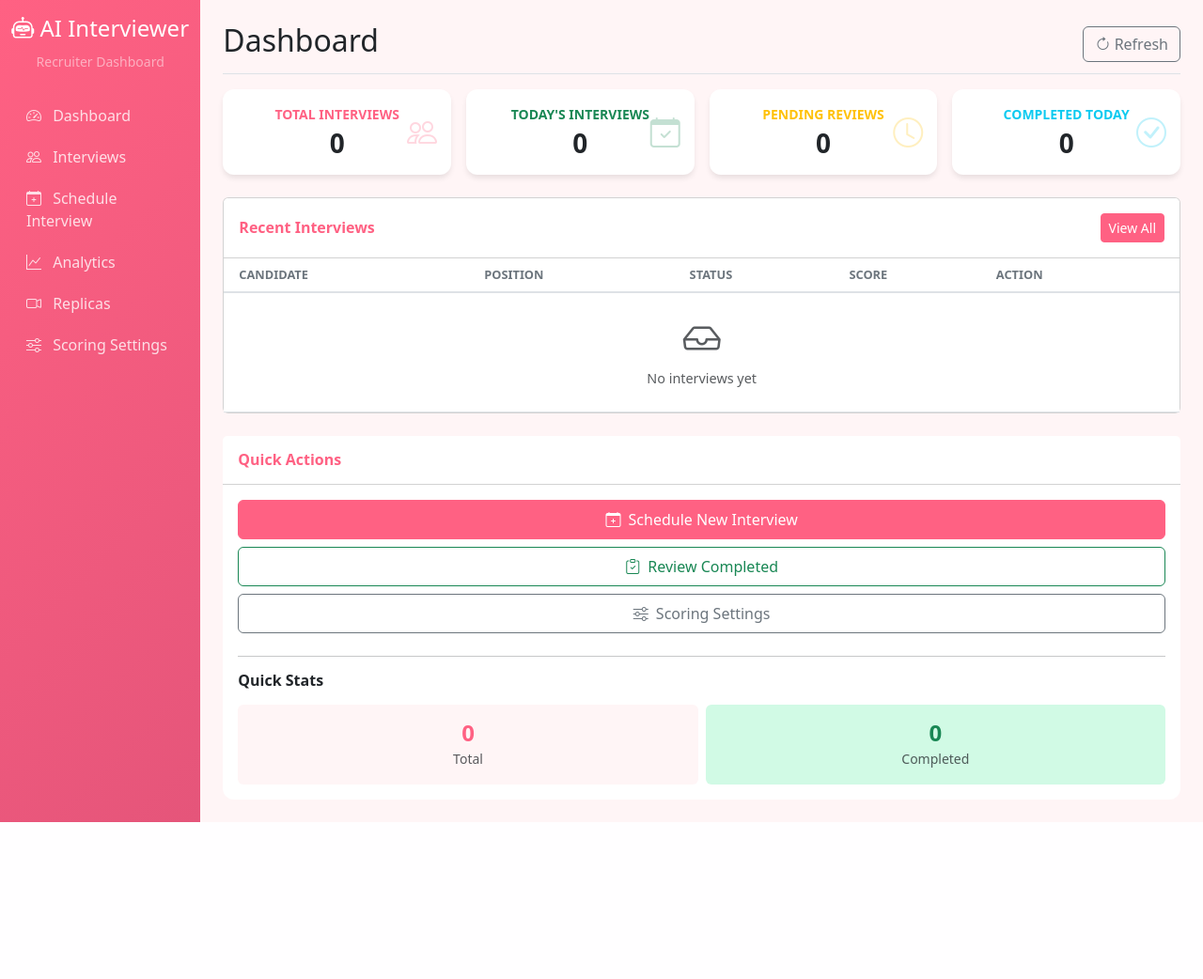
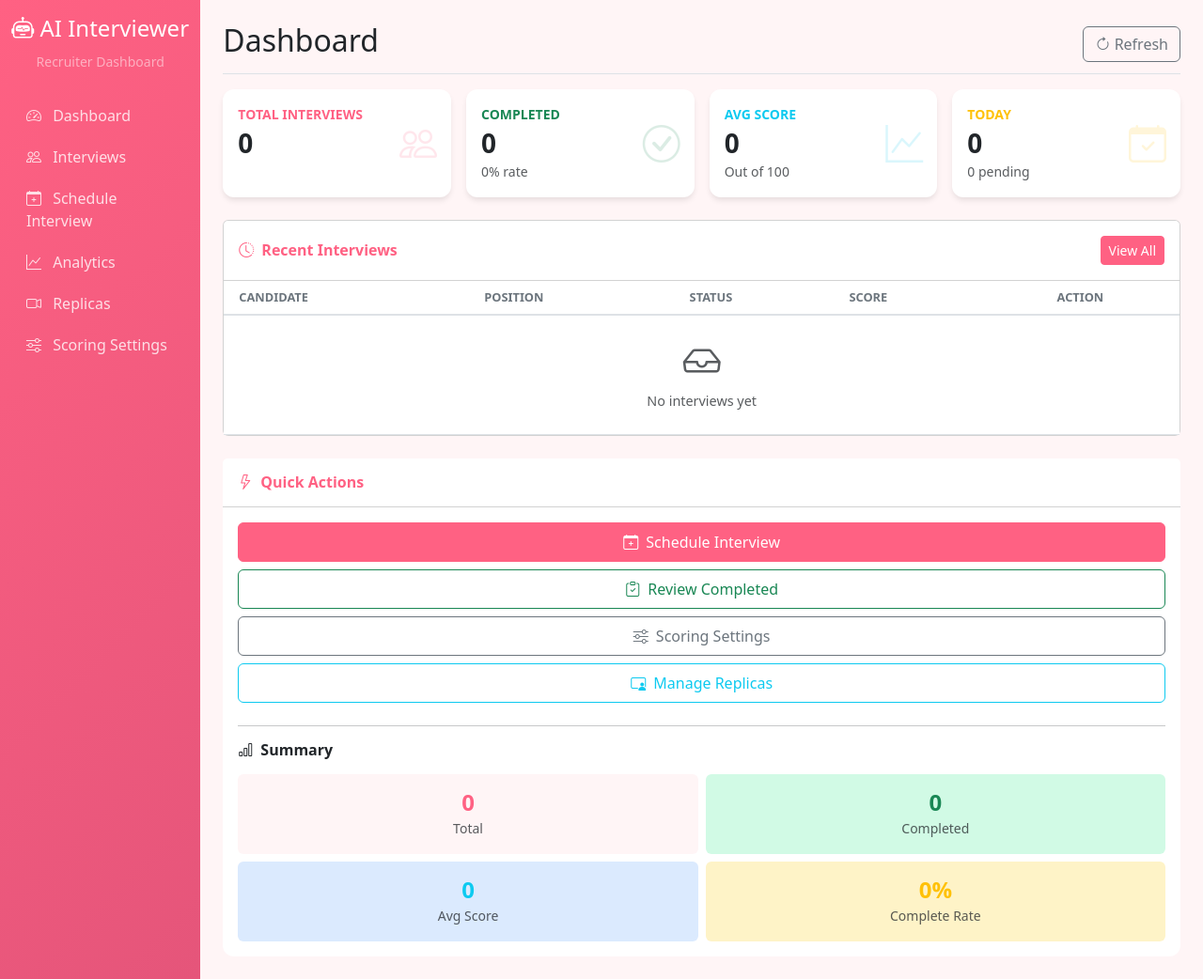
Before and after one commit to prashantlv/ai-interviewer, a FastAPI app: page /dashboard/ in a window 1280 px wide. Shown: the whole page at 94% size. Before the commit the page ends 875 px from the top, so only its background shows below. Run offline with FastAPI, Linux system fonts and the light colour scheme.

Commit message:
fix dashboard layout

```diff
--- a/web_server/templates/dashboard.html
+++ b/web_server/templates/dashboard.html
@@ -10,10 +10,20 @@
         border: none;
         border-radius: 12px;
         transition: transform 0.2s, box-shadow 0.2s;
+        position: relative;
+        overflow: hidden;
     }
     .stat-card:hover {
         transform: translateY(-2px);
         box-shadow: 0 4px 15px rgba(0,0,0,0.1);
+    }
+    .stat-icon {
+        font-size: 2.5rem;
+        position: absolute;
+        right: 15px;
+        top: 50%;
+        transform: translateY(-50%);
+        opacity: 0.15;
     }
     .avatar-sm {
         width: 32px;
@@ -40,10 +50,7 @@
     .score-good { background-color: #dbeafe; color: #1e40af; }
     .score-average { background-color: #fef3c7; color: #92400e; }
     .score-poor { background-color: #fee2e2; color: #991b1b; }
-    .quick-action-card {
-        border: none;
-        border-radius: 12px;
-    }
+    .quick-action-card { border: none; border-radius: 12px; }
     .table th {
         font-size: 0.8rem;
         font-weight: 600;
@@ -51,10 +58,7 @@
         color: #6c757d;
         border-bottom: 2px solid #dee2e6;
     }
-    .table td {
-        vertical-align: middle;
-        font-size: 0.9rem;
-    }
+    .table td { vertical-align: middle; font-size: 0.9rem; }
     @media (max-width: 1400px) {
         .hide-on-lg { display: none !important; }
     }
@@ -73,52 +77,57 @@
     <div class="col-6 col-lg-3">
         <a href="/dashboard/interviews" class="text-decoration-none">
             <div class="card stat-card h-100">
-                <div class="card-body text-center py-3">
+                <div class="card-body py-3">
                     <div class="text-primary text-uppercase small fw-bold mb-1">Total Interviews</div>
                     <div class="h3 mb-0 fw-bold">{{ data.total_interviews }}</div>
-                    <i class="bi bi-people text-primary opacity-25" style="font-size: 2rem; position: absolute; right: 15px; top: 50%; transform: translateY(-50%);"></i>
+                    <i class="bi bi-people stat-icon text-primary"></i>
+                </div>
+            </div>
+        </a>
+    </div>
+    <div class="col-6 col-lg-3">
+        <a href="/dashboard/interviews?status=completed" class="text-decoration-none">
+            <div class="card stat-card h-100">
+                <div class="card-body py-3">
+                    <div class="text-success text-uppercase small fw-bold mb-1">Completed</div>
+                    <div class="h3 mb-0 fw-bold">{{ data.completed_total }}</div>
+                    <small class="text-muted">{{ data.completion_rate }}% rate</small>
+                    <i class="bi bi-check-circle stat-icon text-success"></i>
                 </div>
             </div>
         </a>
     </div>
     <div class="col-6 col-lg-3">
         <div class="card stat-card h-100">
-            <div class="card-body text-center py-3">
-                <div class="text-success text-uppercase small fw-bold mb-1">Today's Interviews</div>
-                <div class="h3 mb-0 fw-bold">{{ data.interviews_today }}</div>
-                <i class="bi bi-calendar-check text-success opacity-25" style="font-size: 2rem; position: absolute; right: 15px; top: 50%; transform: translateY(-50%);"></i>
+            <div class="card-body py-3">
+                <div class="text-info text-uppercase small fw-bold mb-1">Avg Score</div>
+                <div class="h3 mb-0 fw-bold">{{ data.average_score }}</div>
+                <small class="text-muted">Out of 100</small>
+                <i class="bi bi-graph-up stat-icon text-info"></i>
             </div>
         </div>
     </div>
     <div class="col-6 col-lg-3">
         <div class="card stat-card h-100">
-            <div class="card-body text-center py-3">
-                <div class="text-warning text-uppercase small fw-bold mb-1">Pending Reviews</div>
-                <div class="h3 mb-0 fw-bold">{{ data.pending_interviews }}</div>
-                <i class="bi bi-clock text-warning opacity-25" style="font-size: 2rem; position: absolute; right: 15px; top: 50%; transform: translateY(-50%);"></i>
+            <div class="card-body py-3">
+                <div class="text-warning text-uppercase small fw-bold mb-1">Today</div>
+                <div class="h3 mb-0 fw-bold">{{ data.interviews_today }}</div>
+                <small class="text-muted">{{ data.pending_interviews }} pending</small>
+                <i class="bi bi-calendar-check stat-icon text-warning"></i>
             </div>
         </div>
-    </div>
-    <div class="col-6 col-lg-3">
-        <a href="/dashboard/interviews?status=completed" class="text-decoration-none">
-            <div class="card stat-card h-100">
-                <div class="card-body text-center py-3">
-                    <div class="text-info text-uppercase small fw-bold mb-1">Completed Today</div>
-                    <div class="h3 mb-0 fw-bold">{{ data.completed_today }}</div>
-                    <i class="bi bi-check-circle text-info opacity-25" style="font-size: 2rem; position: absolute; right: 15px; top: 50%; transform: translateY(-50%);"></i>
-                </div>
-            </div>
-        </a>
     </div>
 </div>
 
 <!-- Main Content Row -->
 <div class="row g-4">
-    <!-- Recent Interviews - Full Width on Large, 8 cols on XL -->
+    <!-- Recent Interviews -->
     <div class="col-12 col-xxl-8">
         <div class="card h-100">
             <div class="card-header py-3 d-flex align-items-center justify-content-between bg-white">
-                <h6 class="m-0 fw-bold text-primary">Recent Interviews</h6>
+                <h6 class="m-0 fw-bold text-primary">
+                    <i class="bi bi-clock-history me-2"></i>Recent Interviews
+                </h6>
                 <a href="/dashboard/interviews" class="btn btn-sm btn-primary">View All</a>
             </div>
             <div class="card-body p-0">
@@ -131,7 +140,7 @@
                                 <th>Status</th>
                                 <th>Score</th>
                                 <th class="hide-on-lg">Date</th>
-                                <th class="pe-3">Action</th>
+                                <th class="pe-3 text-center">Action</th>
                             </tr>
                         </thead>
                         <tbody>
@@ -152,7 +161,7 @@
                                     </span>
                                 </td>
                                 <td>
-                                    {% if interview.score is not none %}
+                                    {% if interview.score is not none and interview.score > 0 %}
                                         <span class="score-badge {% if interview.score >= 90 %}score-excellent{% elif interview.score >= 75 %}score-good{% elif interview.score >= 60 %}score-average{% else %}score-poor{% endif %}">
                                             {{ "%.1f"|format(interview.score) }}%
                                         </span>
@@ -161,13 +170,13 @@
                                     {% endif %}
                                 </td>
                                 <td class="hide-on-lg text-muted small">
-                                    {% if interview.date %}
-                                        {{ interview.date[:10] if interview.date|length > 10 else interview.date }}
+                                    {% if interview.date and interview.date != 'N/A' %}
+                                        {{ interview.date[:10] }}
                                     {% else %}
                                         -
                                     {% endif %}
                                 </td>
-                                <td class="pe-3">
+                                <td class="pe-3 text-center">
                                     <a href="/dashboard/interview/{{ interview.id }}" class="btn btn-sm btn-outline-primary">
                                         <i class="bi bi-eye"></i>
                                     </a>
@@ -192,12 +201,14 @@
     <div class="col-12 col-xxl-4">
         <div class="card quick-action-card h-100">
             <div class="card-header py-3 bg-white">
-                <h6 class="m-0 fw-bold text-primary">Quick Actions</h6>
+                <h6 class="m-0 fw-bold text-primary">
+                    <i class="bi bi-lightning me-2"></i>Quick Actions
+                </h6>
             </div>
             <div class="card-body">
                 <div class="d-grid gap-2 mb-4">
                     <a href="/dashboard/schedule" class="btn btn-primary py-2">
-                        <i class="bi bi-calendar-plus me-2"></i>Schedule New Interview
+                        <i class="bi bi-calendar-plus me-2"></i>Schedule Interview
                     </a>
                     <a href="/dashboard/interviews?status=completed" class="btn btn-outline-success py-2">
                         <i class="bi bi-clipboard-check me-2"></i>Review Completed
@@ -205,22 +216,37 @@
                     <a href="/dashboard/scoring-settings" class="btn btn-outline-secondary py-2">
                         <i class="bi bi-sliders me-2"></i>Scoring Settings
                     </a>
+                    <a href="/dashboard/replicas" class="btn btn-outline-info py-2">
+                        <i class="bi bi-person-video3 me-2"></i>Manage Replicas
+                    </a>
                 </div>
 
                 <hr>
 
-                <h6 class="fw-bold mb-3">Quick Stats</h6>
-                <div class="row g-2 text-center">
+                <h6 class="fw-bold mb-3"><i class="bi bi-bar-chart me-2"></i>Summary</h6>
+                <div class="row g-2">
                     <div class="col-6">
-                        <div class="p-3 rounded" style="background: #FFF5F6;">
+                        <div class="p-3 rounded text-center" style="background: #FFF5F6;">
                             <div class="h4 mb-0 fw-bold" style="color: #FF6183;">{{ data.total_interviews }}</div>
                             <small class="text-muted">Total</small>
                         </div>
                     </div>
                     <div class="col-6">
-                        <div class="p-3 rounded" style="background: #d1fae5;">
-                            <div class="h4 mb-0 fw-bold text-success">{{ data.completed_today }}</div>
+                        <div class="p-3 rounded text-center" style="background: #d1fae5;">
+                            <div class="h4 mb-0 fw-bold text-success">{{ data.completed_total }}</div>
                             <small class="text-muted">Completed</small>
+                        </div>
+                    </div>
+                    <div class="col-6">
+                        <div class="p-3 rounded text-center" style="background: #dbeafe;">
+                            <div class="h4 mb-0 fw-bold text-info">{{ data.average_score }}</div>
+                            <small class="text-muted">Avg Score</small>
+                        </div>
+                    </div>
+                    <div class="col-6">
+                        <div class="p-3 rounded text-center" style="background: #fef3c7;">
+                            <div class="h4 mb-0 fw-bold text-warning">{{ data.completion_rate }}%</div>
+                            <small class="text-muted">Complete Rate</small>
                         </div>
                     </div>
                 </div>
@@ -232,7 +258,7 @@
 
 {% block extra_js %}
 <script>
-// Auto-refresh every 60 seconds (reduced from 30)
+// Auto-refresh every 60 seconds
 setInterval(function() {
     if (!document.hidden) {
         location.reload();
```
Also changed, not shown: web_server/routers/dashboard.py (+14 -0 lines).
